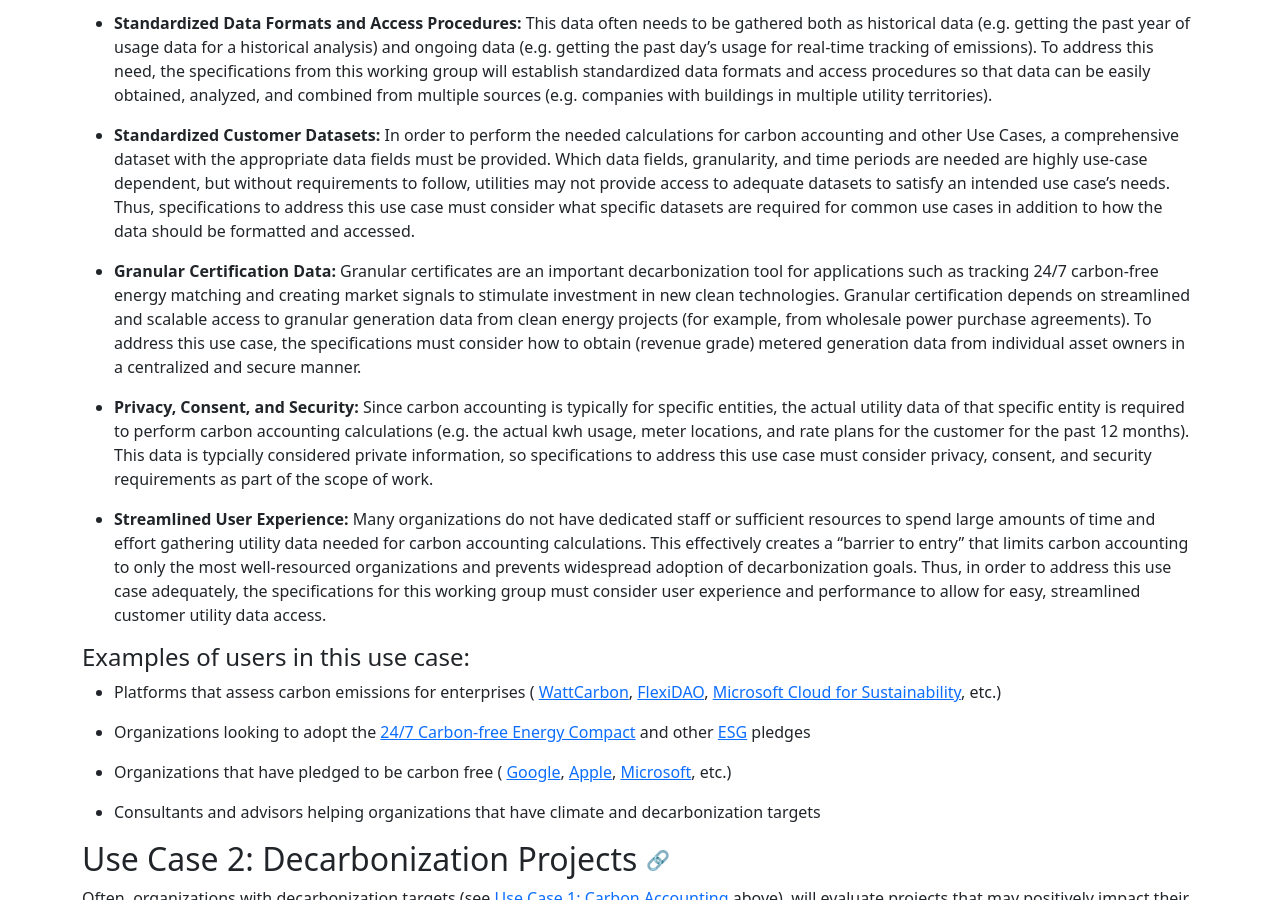
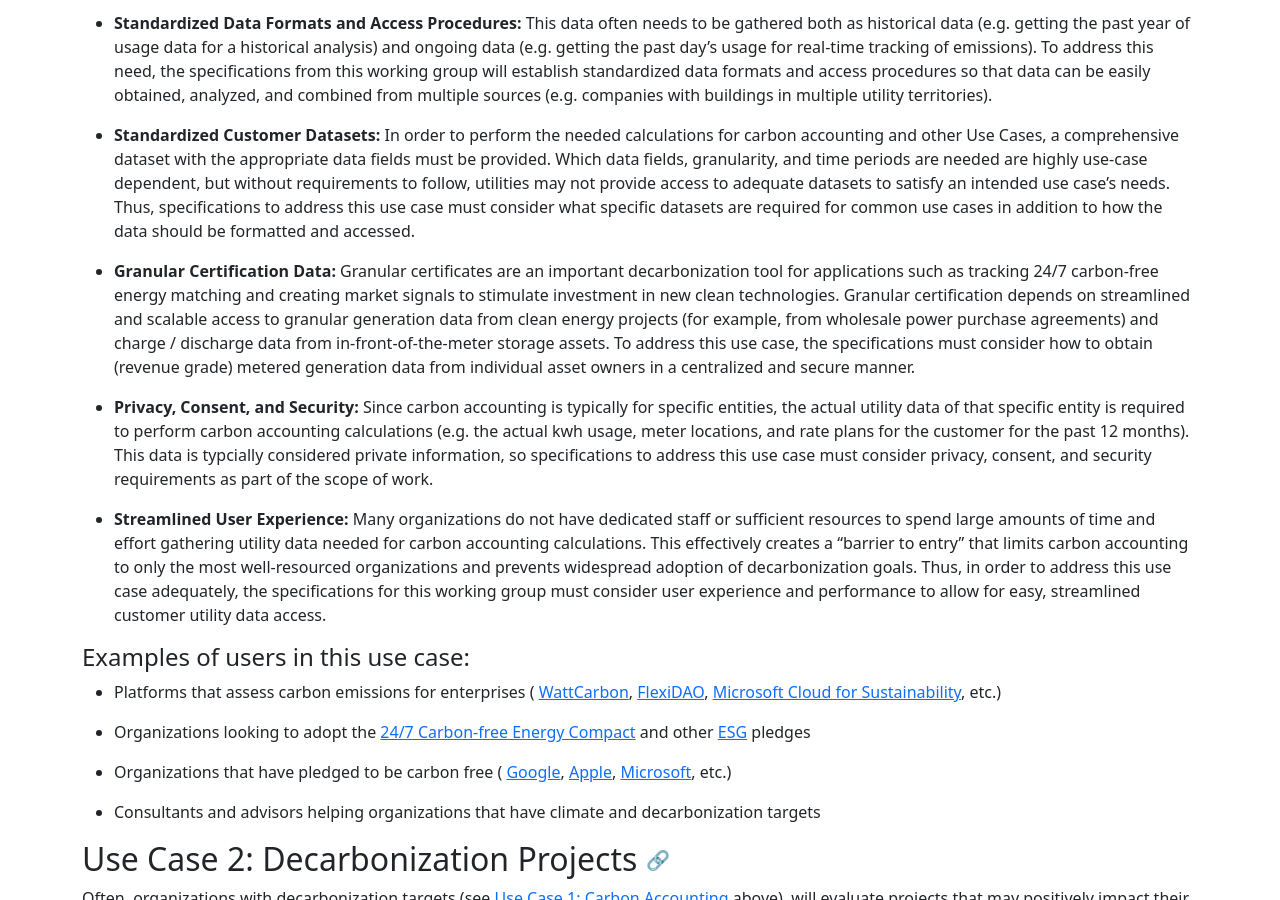
Before and after one commit to carbon-data-specification/Customer-Data, a Jekyll site: the page built from website/use-cases.md, in a window 1280 px wide and 900 px high, scrolled down 548 px. Built offline with Jekyll 4.4.1, drawn with Linux system fonts in a browser that asks for light colours.

Commit message:
address Hallie's comment (https://github.com/carbon-data-specification/Customer-Data/pull/13#discussion_r887046476)

```diff
--- a/website/use-cases.md
+++ b/website/use-cases.md
@@ -47,7 +47,8 @@ Granular certificates are an important decarbonization tool for applications
 such as tracking 24/7 carbon-free energy matching and creating market signals
 to stimulate investment in new clean technologies. Granular certification
 depends on streamlined and scalable access to granular generation data from
-clean energy projects (for example, from wholesale power purchase agreements).
+clean energy projects (for example, from wholesale power purchase agreements)
+and charge / discharge data from in-front-of-the-meter storage assets.
 To address this use case, the specifications must consider how to obtain
 (revenue grade) metered generation data from individual asset owners in a
 centralized and secure manner.
```
